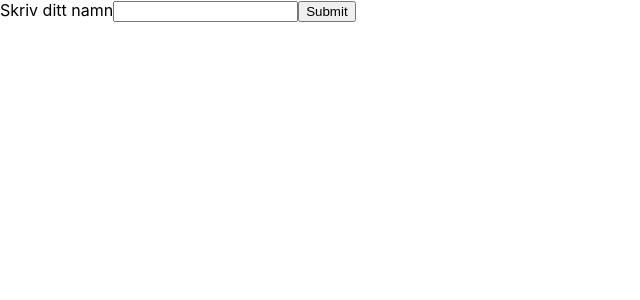
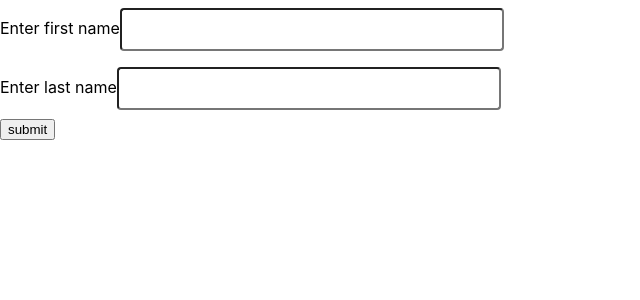
Before and after one commit to SophieLindstrom/my-app-docker, a React (Create React App) app in the folder client/: page / in a window 1280 px wide. Shown: the top 300 px of the page, without its empty margins (0-640 px from the left). Built offline with nearby package versions, Linux system fonts and the light colour scheme.

Commit message:
added input fields

```diff
--- a/client/src/App.css
+++ b/client/src/App.css
@@ -36,3 +36,10 @@
     transform: rotate(360deg);
   }
 }
+.input{
+  width: 30%;
+  padding: 12px 20px;
+  margin: 8px 0;
+  box-sizing: border-box;
+  border-radius: 4px;
+}
--- a/client/src/App.js
+++ b/client/src/App.js
@@ -1,27 +1,38 @@
 import './App.css';
 
-import React, { useState } from 'react';
-
-function App(props) {
-  const [value, setValue] = useState('');
-
-  function handleChange(event) {
-    setValue(event.target.value);
-  }
-
+import React, { useState } from "react";
+export default function App() {
+  const [firstName, setFirstName] = useState("");
+  const [lastName, setLastName] = useState("");
+  const [message, setMessages] = useState("");
+  const submit = (e) => {
+    e.preventDefault();
+    const formValid = firstName.length > 0 && lastName.length > 0;
+    if (!formValid) {
+      return;
+    }
+    setMessages(`Hello and welcome to Apendo, ${firstName} ${lastName} !`);
+  };
   return (
-   <> Skriv ditt namn<input
-      type="text"
-      value={value}
-      onChange={handleChange}
-    />
-
-
-    <button>Submit</button>
-
-     {value}
-    </>
+    <div>
+      <form onSubmit={submit}>
+        <div>
+          <label >Enter first name</label>
+          <input className='input'
+            value={firstName}
+            onChange={(e) => setFirstName(e.target.value)}
+          />
+        </div>
+        <div>
+          <label>Enter last name</label>
+          <input className='input'
+            value={lastName}
+            onChange={(e) => setLastName(e.target.value)}
+          />
+        </div>
+        <button type="submit">submit</button>
+      </form>
+      {message}
+    </div>
   );
 }
-
-export default App;
```
Also changed, not shown: client/src/components/RecieveMessage.js (added, +39 -0 lines), 1 other file (tests, documents, lock files or other folders).
